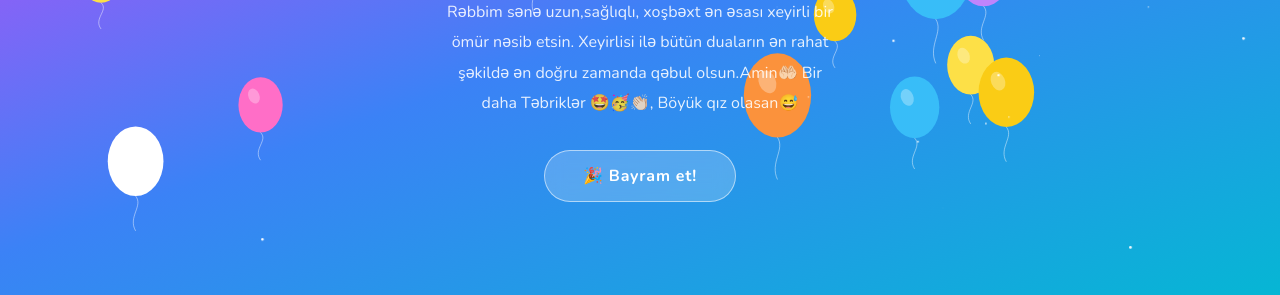
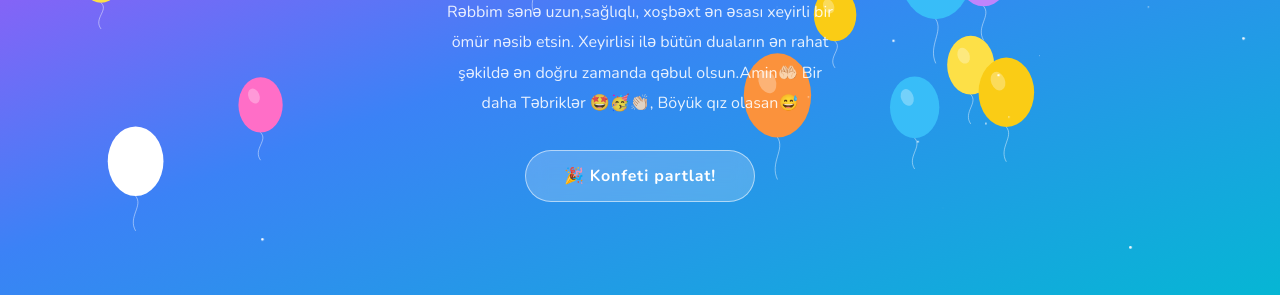
Before and after one commit to mehyeddinumarov/Happy-Birthday, a plain HTML site: page index.html in a window 1280 px wide. Shown: the part 505-800 px from the top of the page. Drawn offline with nearby package versions, Linux system fonts and the light colour scheme.

Commit message:
Update index.html

```diff
--- a/index.html
+++ b/index.html
@@ -53,7 +53,7 @@ canvas{position:fixed;top:0;left:0;width:100%;height:100%;pointer-events:none;z-
   <p class="wish">Ad günün mübarək! 🎂</p>
   <p class="msg">Rəbbim sənə uzun,sağlıqlı, xoşbəxt ən əsası xeyirli bir ömür nəsib etsin. Xeyirlisi ilə bütün duaların ən rahat şəkildə ən doğru zamanda qəbul olsun.Amin🤲🏻
 Bir daha Təbriklər 🤩🥳👏🏻, Böyük qız olasan😅</p>
-  <button class="btn" id="partyBtn">🎉 Bayram et!</button>
+  <button class="btn" id="partyBtn">🎉 Konfeti partlat!</button>
 </div>
 
 <script>
```
